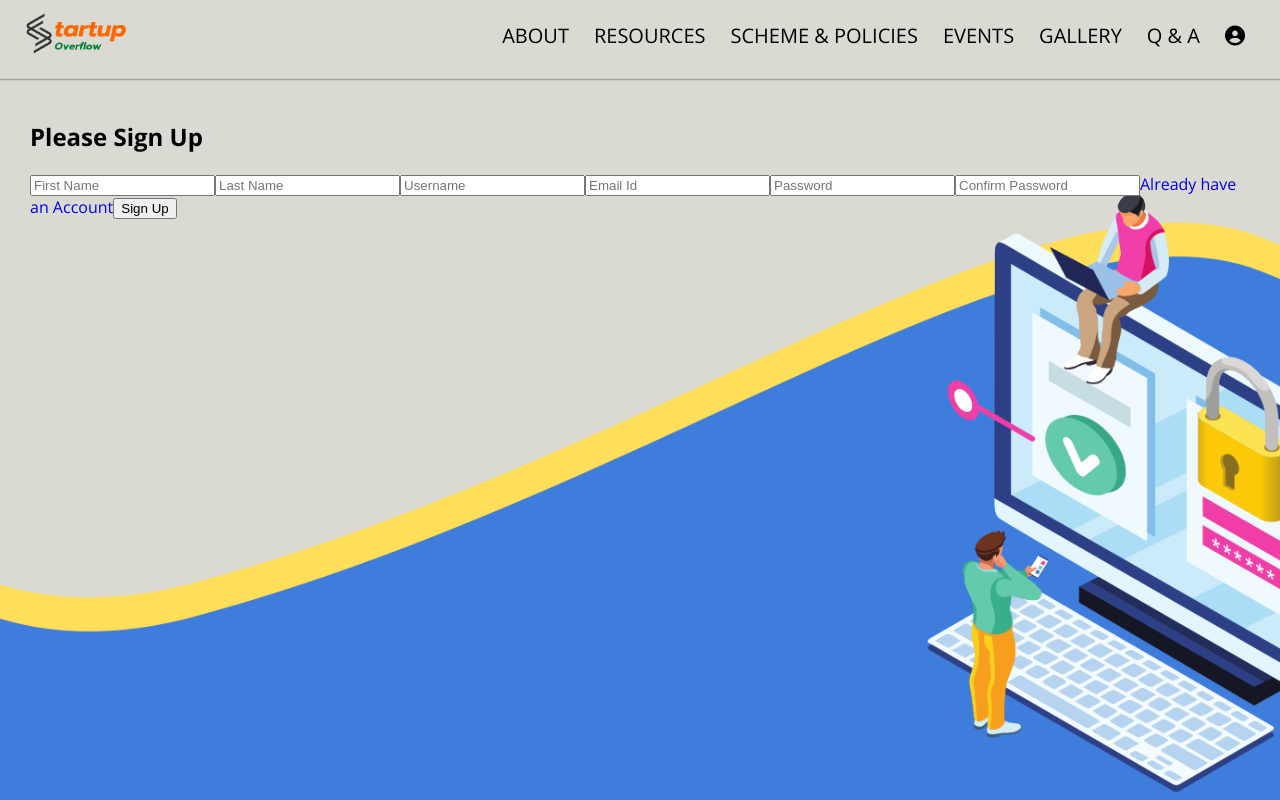
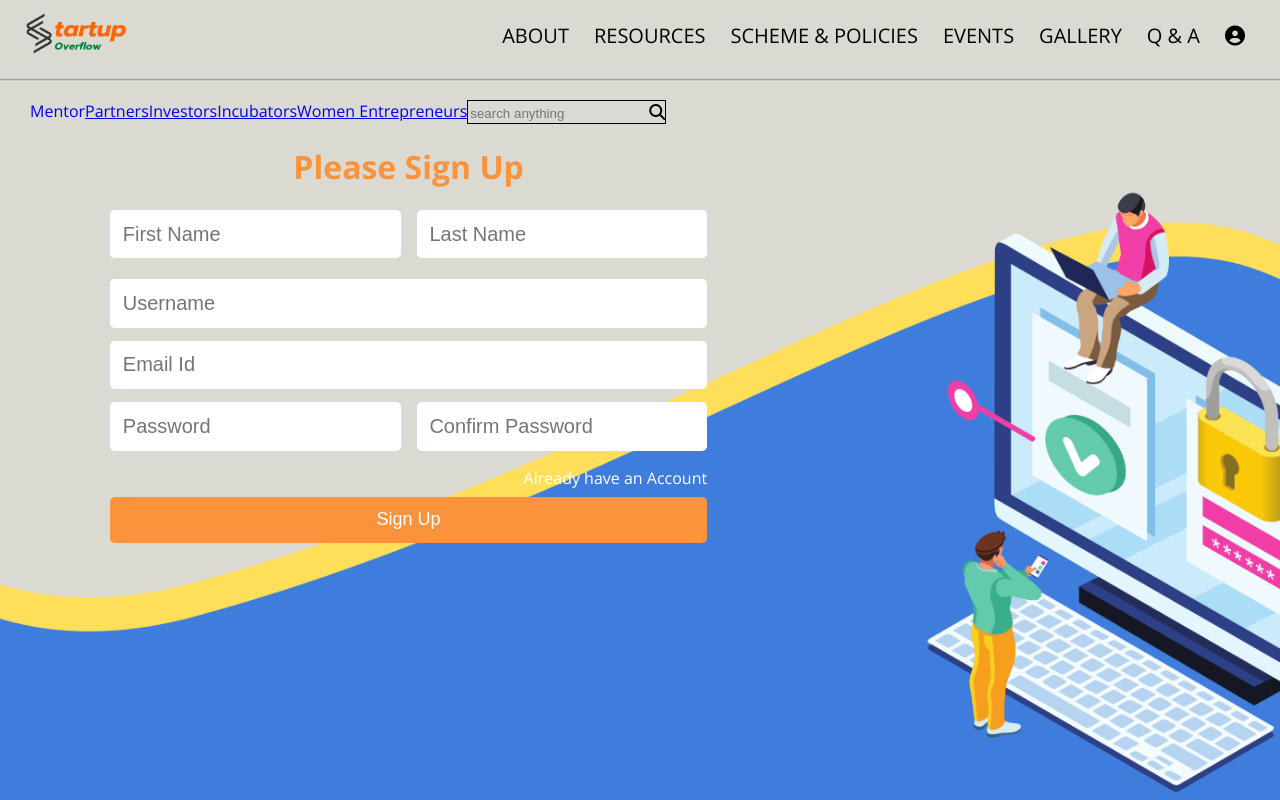
Before and after one commit to Startup-Overflow/Startup-Overflow-Web, a React (Create React App) app: page /register in a window 1280 px wide. Built offline with nearby package versions, Linux system fonts and the light colour scheme.

Commit message:
register style

```diff
--- a/src/pages/Register.jsx
+++ b/src/pages/Register.jsx
@@ -3,6 +3,7 @@ import { useState } from "react";
 import Navbar from "../components/Navbar";
 import { Link } from "react-router-dom";
 import registerBg from "../imgs/registerBg.png";
+import SubNav from "../components/SubNav";
 const Container = styled.div`
   width: 100vw;
   height: 100vh;
@@ -13,6 +14,12 @@ const Container = styled.div`
 
 const Wrapper = styled.div`
   margin: 100px 30px;
+`;
+
+const RegisterWrapper = styled.div`
+  display: flex;
+  flex-direction: column;
+  height: 30vh;
 `;
 
 const Register = () => {
@@ -45,8 +52,16 @@ const Register = () => {
       <Navbar />
       <Container>
         <Wrapper>
-          <h2>Please Sign Up</h2>
-          <form onSubmit={registerSubmitHandler}>
+          <SubNav />
+          <RegisterWrapper>
+          <h1 style={{ textAlign: "center", color: "#fb923c" }}>Please Sign Up</h1>
+          <form onSubmit={registerSubmitHandler}
+          style={{
+            display: "flex",
+            flexDirection: "column",
+            padding: "0rem 5rem",
+          }}>
+            <div style={{marginBottom: "0.8rem"}}>
             <input
               type="text"
               placeholder="First Name"
@@ -54,6 +69,14 @@ const Register = () => {
               value={fName}
               onChange={(e) => {
                 setFName(e.target.value);
+              }}
+              style={{
+                padding: "0.8rem",
+                marginBottom: "0.5rem",
+                border: "none",
+                borderRadius: "0.3rem",
+                fontSize: "20px",
+                marginRight:"1rem"
               }}
             />
             <input
@@ -64,7 +87,15 @@ const Register = () => {
               onChange={(e) => {
                 setLName(e.target.value);
               }}
+              style={{
+                padding: "0.8rem",
+                marginBottom: "0.5rem",
+                border: "none",
+                borderRadius: "0.3rem",
+                fontSize: "20px",
+              }}
             />
+            </div>
             <input
               type="text"
               placeholder="Username"
@@ -72,6 +103,13 @@ const Register = () => {
               value={uName}
               onChange={(e) => {
                 setUName(e.target.value);
+              }}
+              style={{
+                padding: "0.8rem",
+                marginBottom: "0.8rem",
+                border: "none",
+                borderRadius: "0.3rem",
+                fontSize: "20px",
               }}
             />
             <input
@@ -82,7 +120,15 @@ const Register = () => {
               onChange={(e) => {
                 setMail(e.target.value);
               }}
+              style={{
+                padding: "0.8rem",
+                marginBottom: "0.8rem",
+                border: "none",
+                borderRadius: "0.3rem",
+                fontSize: "20px",
+              }}
             />
+            <div style={{marginBottom: "0.5rem"}}>
             <input
               type="password"
               placeholder="Password"
@@ -90,6 +136,14 @@ const Register = () => {
               value={pass}
               onChange={(e) => {
                 setPass(e.target.value);
+              }}
+              style={{
+                padding: "0.8rem",
+                marginBottom: "0.5rem",
+                border: "none",
+                borderRadius: "0.3rem",
+                fontSize: "20px",
+                marginRight:"1rem"
               }}
             />
             <input
@@ -100,12 +154,21 @@ const Register = () => {
               onChange={(e) => {
                 setCPass(e.target.value);
               }}
+              style={{
+                padding: "0.8rem",
+                marginBottom: "0.5rem",
+                border: "none",
+                borderRadius: "0.3rem",
+                fontSize: "20px",
+              }}
             />
-            <Link to="/login" style={{ textDecoration: "none" }}>
+            </div>
+            <Link to="/login" style={{ textAlign: "right" , color: "white", textDecoration: "none"}}>
               Already have an Account
             </Link>
-            <button type="submit">Sign Up</button>
+            <button type="submit" style={{backgroundColor: "#fb923c", border: "none", padding: "0.8rem", color: "white", fontSize:"large", borderRadius: "0.3rem" ,marginTop: "0.5rem"}}>Sign Up</button>
           </form>
+          </RegisterWrapper>
         </Wrapper>
       </Container>
     </>
```
